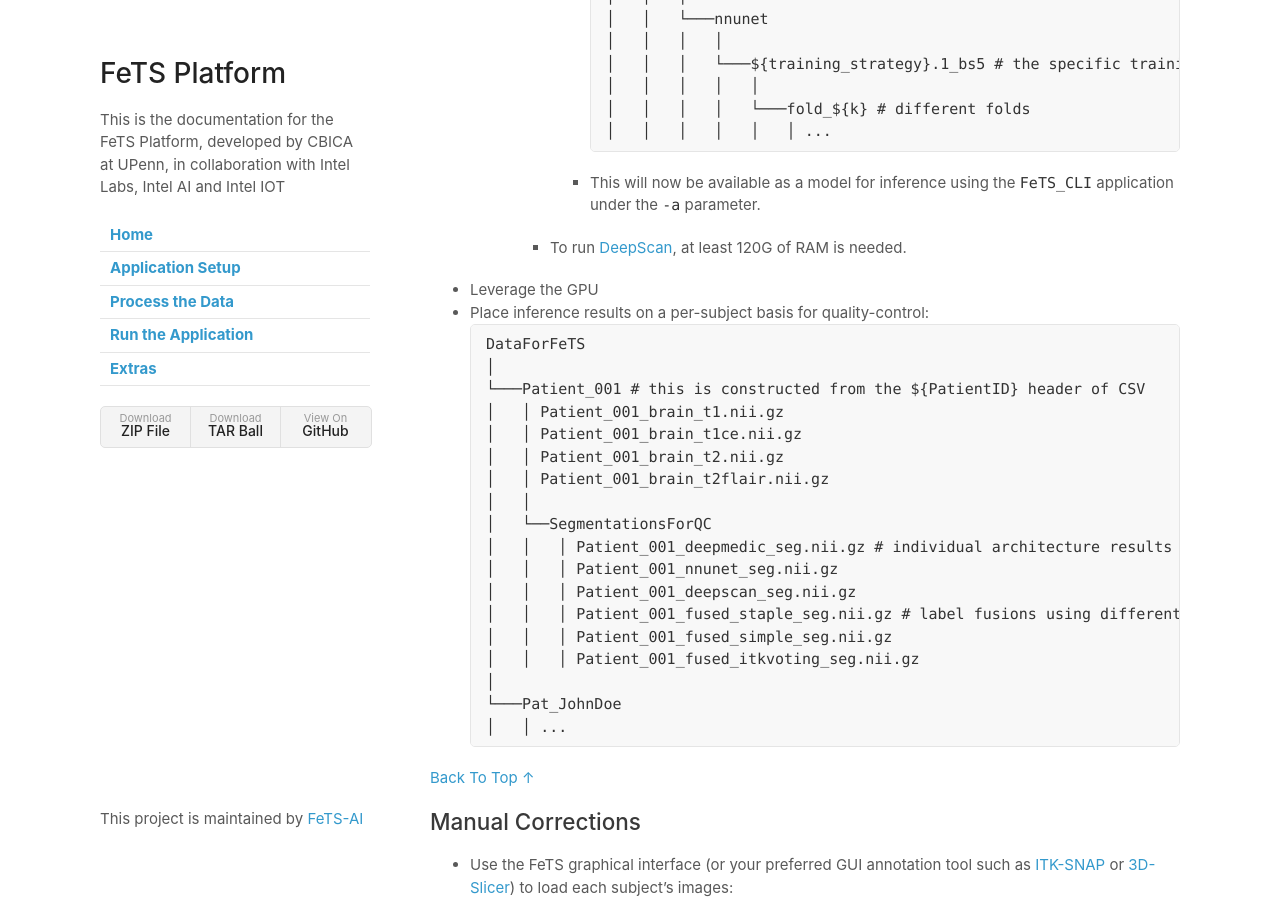
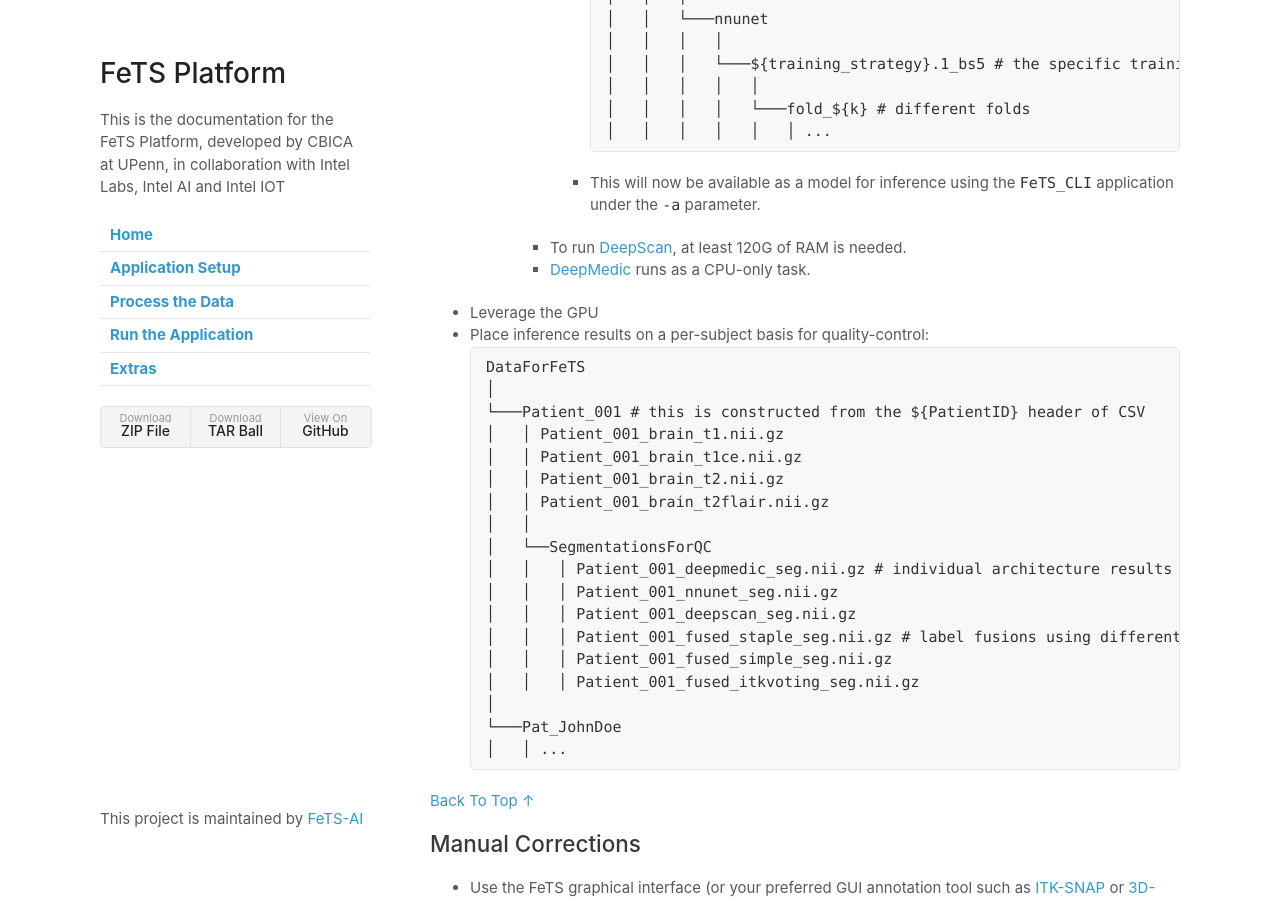
Before and after one commit to FeTS-AI/Front-End, a Jekyll site: the page built from docs/runningApplication.md, in a window 1280 px wide and 900 px high, scrolled down 1239 px. Built offline with Jekyll 4.4.1, drawn with Linux system fonts in a browser that asks for light colours; our own code applies the rules of GitHub Pages for plain Markdown files.

Commit message:
Update runningApplication.md

````diff
--- a/docs/runningApplication.md
+++ b/docs/runningApplication.md
@@ -59,6 +59,7 @@ The aforementioned command will perform the following steps:
         ```
       - This will now be available as a model for inference using the `FeTS_CLI` application under the `-a` parameter.
     - To run [DeepScan](https://doi.org/10.1007/978-3-030-11726-9_40), at least 120G of RAM is needed.
+    - [DeepMedic](https://doi.org/10.1016/j.media.2016.10.004) runs as a CPU-only task.
 - Leverage the GPU
 - Place inference results on a per-subject basis for quality-control:
   ```bash
````
